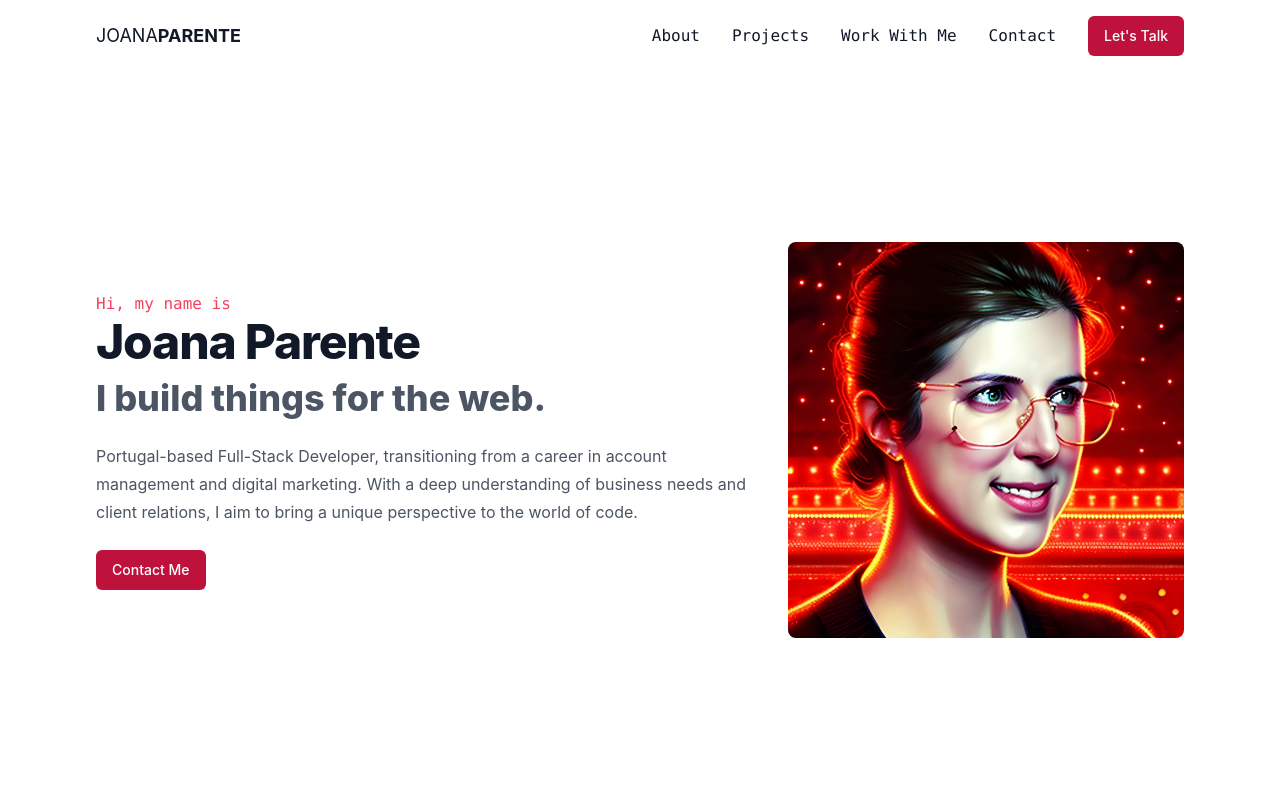
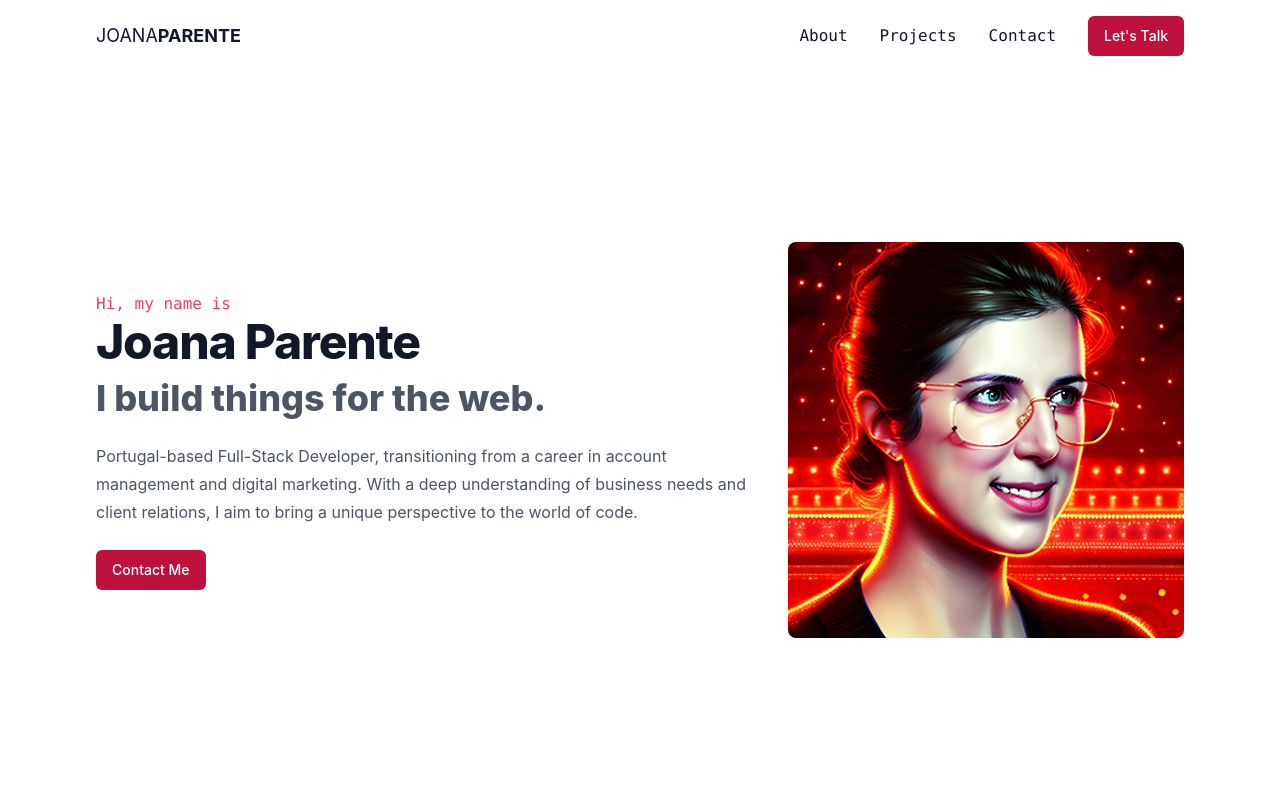
Before and after one commit to jrparente/joanaramosparente-v2, a React (Vite) app: page / in a window 1280 px wide. Shown: the top 800 px of the page. Built offline with nearby package versions, Linux system fonts and the light colour scheme.

Commit message:
Removed link

```diff
--- a/src/data/constants.ts
+++ b/src/data/constants.ts
@@ -3,7 +3,7 @@ import { Linkedin, Github, Mail, Instagram, Twitter } from "lucide-react";
 export const routes = [
   { label: "About", href: "/#about" },
   { label: "Projects", href: "/#projects" },
-  { label: "Work With Me", href: "/work-with-me" },
+  // { label: "Work With Me", href: "/work-with-me" },
   { label: "Contact", href: "/#contact" },
 ];
 
```
